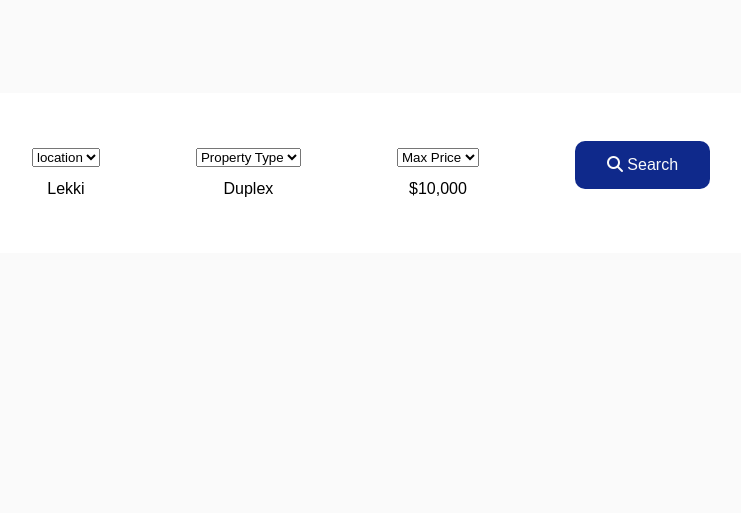
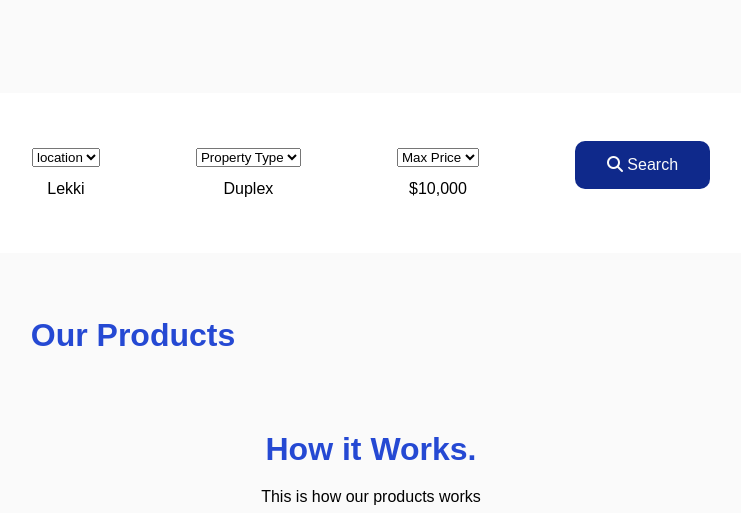
Before and after one commit to bencheruiyot221/Vallie-s-Estate-project, a plain HTML site: page index.html in a window 1280 px wide. Shown: the part 677-1190 px from the top of the page, without its empty margins (269-1010 px from the left). Before the commit the page ends 930 px from the top, so only its background shows below. Drawn offline with Linux system fonts and the light colour scheme.

Commit message:
styling our products

```diff
--- a/index.html
+++ b/index.html
@@ -56,11 +56,17 @@
     <div class="select-property__option">
         <button class="button" type="button">
             <i class="fa fa-search" aria-hidden="true"></i>
-
             Search</button>
+            </div>
 
     </div>
-
+    <div class="PR">
+        <h1  >Our Products</h1>
+         </div>
+    <div>
+        <h1>How it Works.</h1>
+        <p>This is how our products works</p>
+        <div>
 </div>
 
 </body>
--- a/style.css
+++ b/style.css
@@ -80,9 +80,7 @@ div{
 }
 .p1{
     font-size: 16px;
-}
-.PR{
-    width: 50%;
+
 
 }
 .fa-youtube{
@@ -98,3 +96,7 @@ div{
 .select-property__option{
     padding: 3rem;
 }
+.PR{
+    width: 55%;
+    margin: 50px;
+}
```
Also changed, not shown: back.html (+2 -7 lines).
